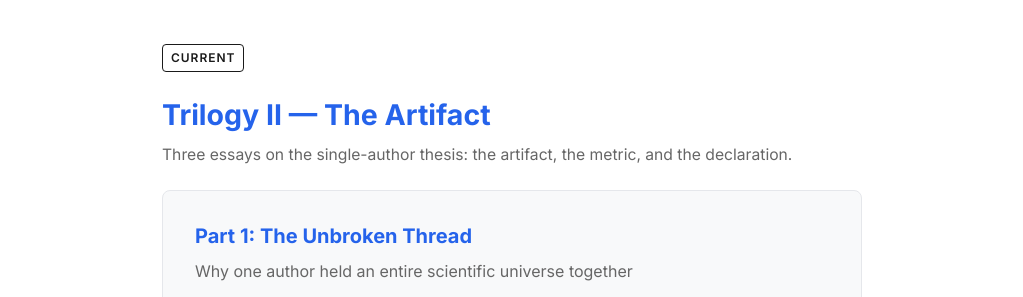
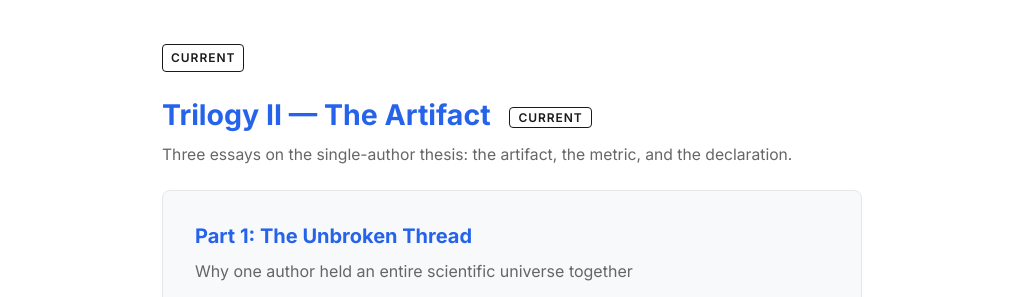
Before and after one commit to pravinkumar-ghodake/sovereign-intellect-blog, a Jekyll site: the page built from trilogies.md, in a window 1280 px wide and 900 px high, scrolled down 613 px. Shown: the part 150-447 px from the top of the window, without its empty margins (128-1151 px from the left). Built offline with Jekyll 4.4.1, drawn with Linux system fonts in a browser that asks for light colours.

Commit message:
Update trilogies.md

```diff
--- a/trilogies.md
+++ b/trilogies.md
@@ -21,7 +21,7 @@ permalink: /trilogies/
 {% endif %}
 
 <h2 style="margin-bottom: 0.5rem;">
-<a href="{{ '/series/' | append: trilogy.slug | append: '/' | relative_url }}" style="color: var(--accent-color);">{{ trilogy.title }}</a>
+<a href="{{ '/series/' | append: trilogy.slug | append: '/' | relative_url }}" style="color: var(--accent-color);">{{ trilogy.title }}</a>{% if forloop.last %} <span style="display: inline-block; font-family: var(--font-ui); font-size: 0.75rem; font-weight: 600; letter-spacing: 0.08em; text-transform: uppercase; color: var(--text-main); border: 1px solid var(--text-main); padding: 2px 8px; border-radius: 4px; margin-left: 0.75rem; vertical-align: middle;">Current</span>{% endif %}
 </h2>
 
 {% if trilogy.description %}
```
